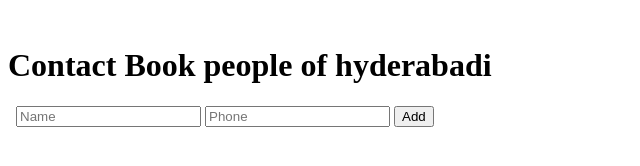
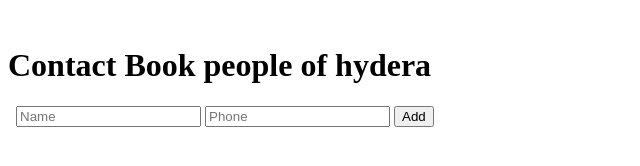
Before and after one commit to Premchand-96/contact-app-docker, a plain HTML site: page frontend/index.html in a window 1280 px wide. Shown: the whole page, without its empty margins (0-640 px from the left). Drawn offline with Linux system fonts and the light colour scheme; no server answers.

Commit message:
Update index.html

```diff
--- a/frontend/index.html
+++ b/frontend/index.html
@@ -7,7 +7,7 @@
 
 
 
-<h1>Contact Book people of hyderabadi </h1>
+<h1>Contact Book people of hydera</h1>
 
 
 
```
